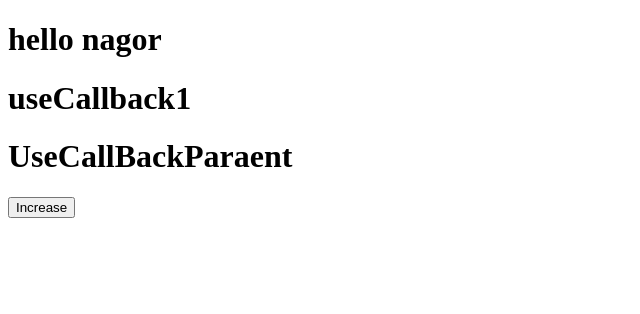
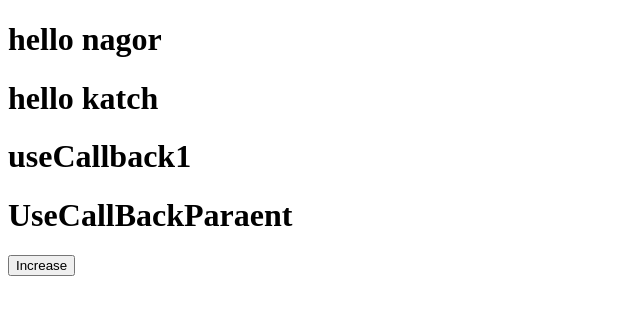
Before and after one commit to Shlokyy/mergeCheck, a React (Create React App) app: page / in a window 1280 px wide. Shown: the top 314 px of the page, without its empty margins (0-640 px from the left). Built offline with nearby package versions, Linux system fonts and the light colour scheme.

Commit message:
changes update

```diff
--- a/src/App.js
+++ b/src/App.js
@@ -11,6 +11,7 @@ function App() {
     <div>
 
       <h1>hello nagor</h1>
+      <h1>hello katch</h1>
       <UseCallback/>
     </div>
   );
```
